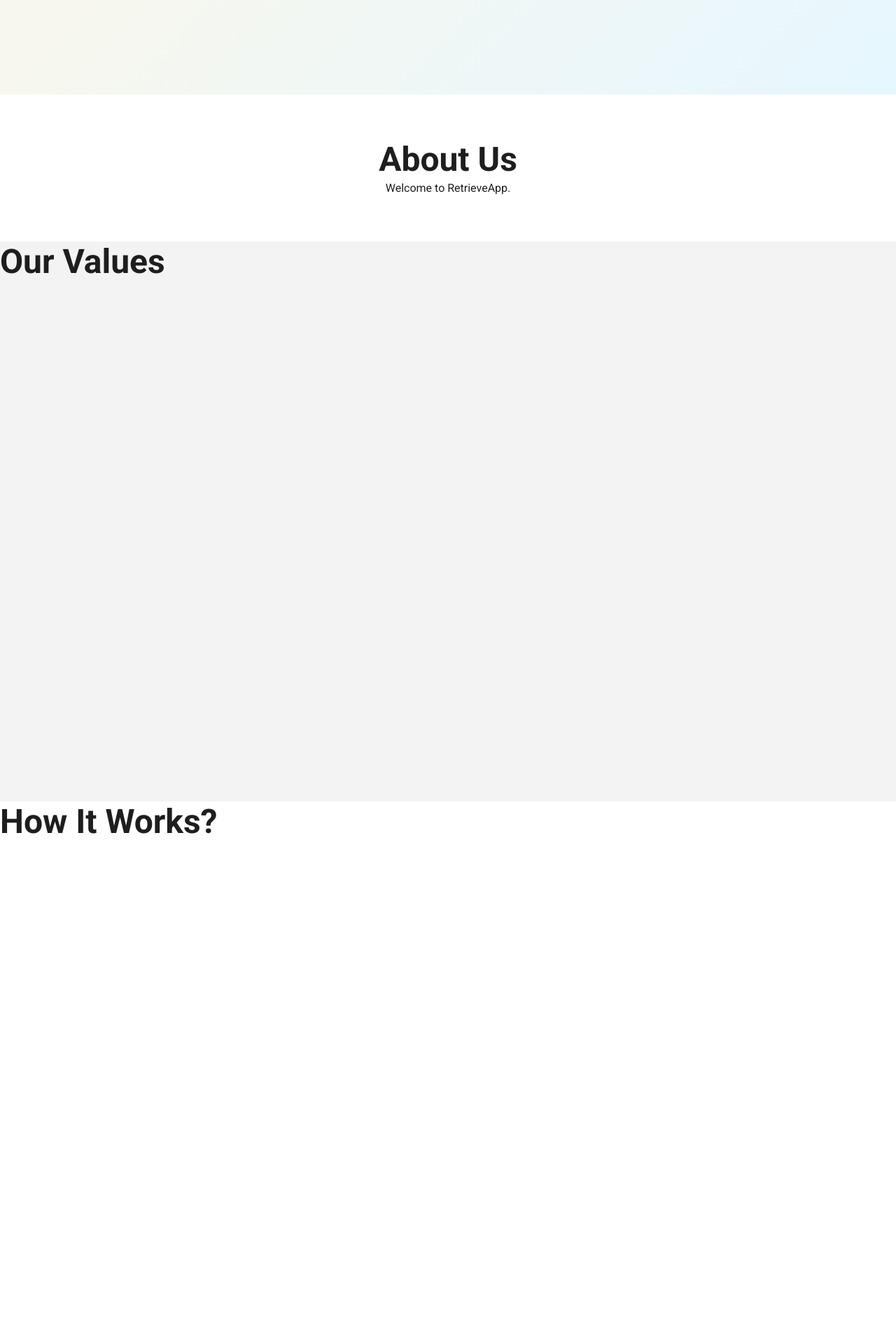
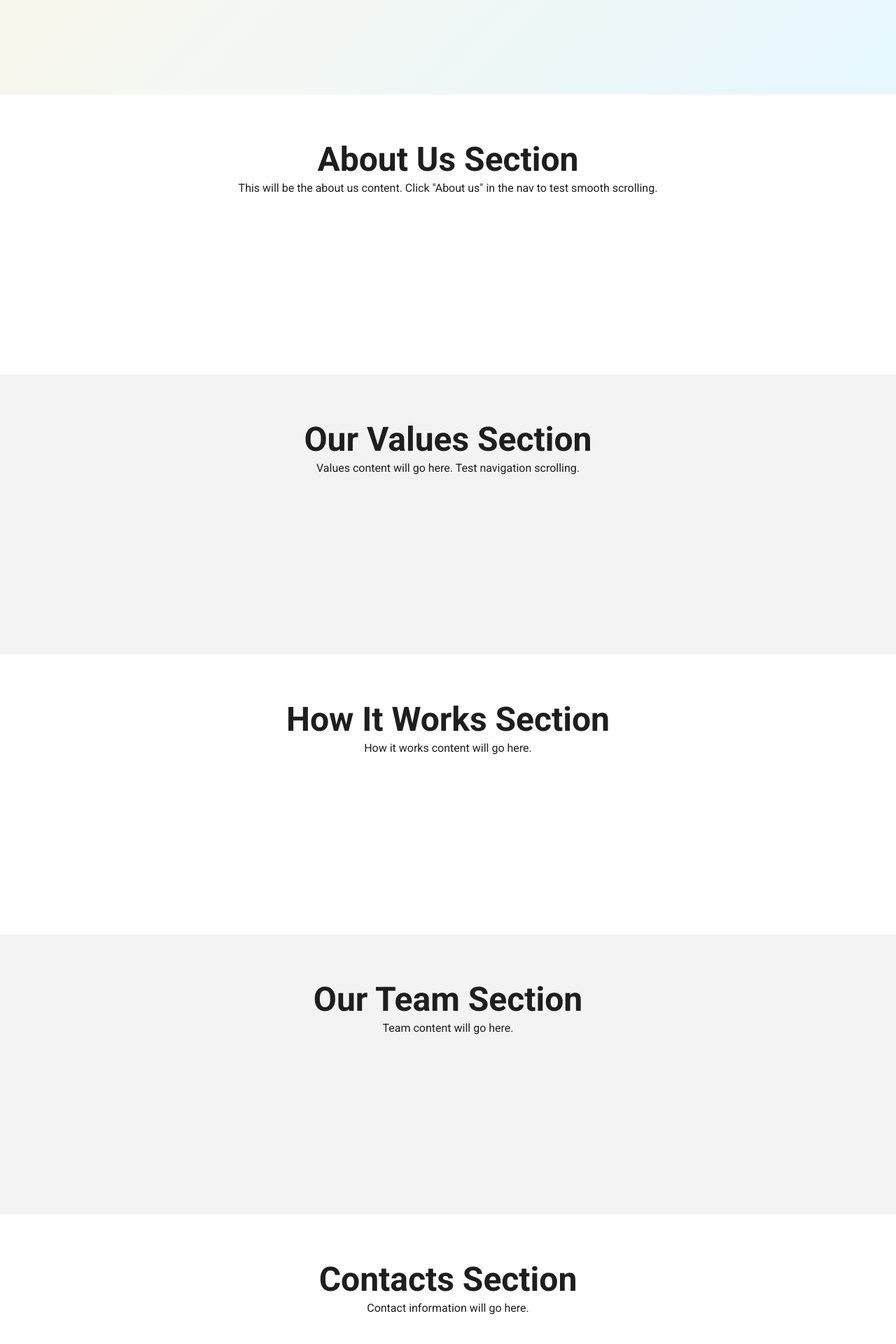
Before and after one commit to Code-the-Dream-School/jj-practicum-team-6-front, a React (Vite) app: page / in a window 1280 px wide. Shown: the part 640-2560 px from the top of the page at 70% size. Built offline with nearby package versions, Linux system fonts and the light colour scheme; no server answers; a web font is replaced by a local one.

Commit message:
added footer section and adjusted some css code for header, footer, and herosection part

```diff
--- a/src/App.jsx
+++ b/src/App.jsx
@@ -3,6 +3,7 @@
 import Header from "./components/layout/Header";
 import HeroSection from "./components/layout/HeroSection";
 import "./App.css";
+import Footer from "./components/layout/Footer";
 
 const URL = "http://localhost:8000/api/v1/";
 
@@ -80,8 +81,8 @@
       {/* <main>
         <HeroSection /> */}
 
-        {/* /* Temporary welcome section */ }
-        {/* <section
+      {/* /* Temporary welcome section */}
+      {/* <section
           style={{
             padding: "var(--space-2xl)",
             backgroundColor: "var(--color-white)",
@@ -102,8 +103,8 @@
           </p>
         </section> */}
 
-        {/* /* Test sticky header content */ }
-        {/* <section
+      {/* /* Test sticky header content */}
+      {/* <section
           style={{
             height: "100vh",
             padding: "var(--space-xl)",
@@ -126,66 +127,77 @@
       <main>
         <HeroSection />
 
-        {/* About Us Section */}
         <section
           id="about"
           style={{
             padding: "var(--space-2xl)",
             backgroundColor: "var(--color-white)",
             textAlign: "center",
+            minHeight: "50vh",
           }}
         >
-          <h2 className="text-h2">About Us</h2>
-          <p
-            className="text-body"
-            style={{
-              marginTop: "var(--space-md)",
-              maxWidth: "600px",
-              margin: "0 auto",
-            }}
-          >
-            Welcome to RetrieveApp.
+          <h2 className="text-h2">About Us Section</h2>
+          <p className="text-body">
+            This will be the about us content. Click "About us" in the nav to
+            test smooth scrolling.
           </p>
         </section>
 
-        {/* Our Values Section */}
         <section
           id="values"
           style={{
-            height: "100vh",
+            padding: "var(--space-2xl)",
             backgroundColor: "var(--color-background)",
+            textAlign: "center",
+            minHeight: "50vh",
           }}
         >
-          <h2 className="text-h2">Our Values</h2>
+          <h2 className="text-h2">Our Values Section</h2>
+          <p className="text-body">
+            Values content will go here. Test navigation scrolling.
+          </p>
         </section>
 
-        {/* How it works Section */}
         <section
           id="how-it-works"
-          style={{ height: "100vh", backgroundColor: "var(--color-white)" }}
+          style={{
+            padding: "var(--space-2xl)",
+            backgroundColor: "var(--color-white)",
+            textAlign: "center",
+            minHeight: "50vh",
+          }}
         >
-          <h2 className="text-h2">How It Works?</h2>
+          <h2 className="text-h2">How It Works Section</h2>
+          <p className="text-body">How it works content will go here.</p>
         </section>
 
-        {/* Our Team Section */}
         <section
           id="team"
           style={{
-            height: "100vh",
+            padding: "var(--space-2xl)",
             backgroundColor: "var(--color-background)",
+            textAlign: "center",
+            minHeight: "50vh",
           }}
         >
-          <h2 className="text-h2">Our Team</h2>
+          <h2 className="text-h2">Our Team Section</h2>
+          <p className="text-body">Team content will go here.</p>
         </section>
 
-        {/* Contacts Section */}
         <section
           id="contacts"
-          style={{ height: "100vh", backgroundColor: "var(--color-white)" }}
+          style={{
+            padding: "var(--space-2xl)",
+            backgroundColor: "var(--color-white)",
+            textAlign: "center",
+            minHeight: "50vh",
+          }}
         >
-          <h2 className="text-h2">Contact Us</h2>
+          <h2 className="text-h2">Contacts Section</h2>
+          <p className="text-body">Contact information will go here.</p>
         </section>
       </main>
+      <Footer />
     </div>
   );
 }
--- a/src/components/buttons/PrimaryButton.jsx
+++ b/src/components/buttons/PrimaryButton.jsx
@@ -1,34 +1,36 @@
-import React from 'react';
-import styles from './PrimaryButton.module.css';
+import React from "react";
+import styles from "./PrimaryButton.module.css";
 
 const PrimaryButton = ({
   children,
-  variant = 'primary',
-  size = 'medium',
+  variant = "primary",
+  size = "medium",
   disabled = false,
   onClick,
-  type = 'button',
-  className = '',
+  type = "button",
+  className = "",
   ...props
 }) => {
   const buttonClasses = [
     styles.button,
     styles[variant],
     styles[size],
-    className
-  ].filter(Boolean).join(' ');
+    className,
+  ]
+    .filter(Boolean)
+    .join(" ");
 
   return (
     <button
       type={type}
       className={buttonClasses}
-      disabled = {disabled}
+      disabled={disabled}
       onClick={onClick}
       {...props}
-      >
-        {children}
-      </button>
-      );
+    >
+      {children}
+    </button>
+  );
 };
 
 export default PrimaryButton;
--- a/src/components/buttons/PrimaryButton.module.css
+++ b/src/components/buttons/PrimaryButton.module.css
@@ -1,5 +1,5 @@
 .button {
-  font-family: 'Roboto', sans-serif;
+  font-family: "Roboto", sans-serif;
   font-weight: 500;
   border: none;
   border-radius: var(--radius-md);
--- a/src/components/layout/Footer.jsx
+++ b/src/components/layout/Footer.jsx
@@ -0,0 +1,32 @@
+import React from "react";
+import styles from "./Footer.module.css";
+
+const Footer = () => {
+  return (
+    <footer className={styles.footer}>
+      <div className={styles.container}>
+        {/* Logo part from the UI desgin*/}
+        <div className={styles.logo}>RetrieveApp</div>
+
+        <div className={styles.contactInfo}>
+          <p className={styles.contactText}>Got questions?</p>
+          <p className={styles.contactDetails}>
+            We've got answers →
+            <a
+              href="mailto:emailaddress@gmail.com"
+              className={styles.emailLink}
+            >
+              emailaddress@gmail.com
+            </a>
+          </p>
+        </div>
+
+        <div className={styles.copyright}>
+          <p>© 2025 RetrieveApp. All Rights Reserved.</p>
+        </div>
+      </div>
+    </footer>
+  );
+};
+
+export default Footer;
--- a/src/components/layout/Footer.module.css
+++ b/src/components/layout/Footer.module.css
@@ -0,0 +1,108 @@
+.footer {
+  background-color: var(--color-background);
+  padding: var(--space-2xl) 0 var(--space-lg) 0;
+  margin-top: auto;
+}
+
+.container {
+  max-width: var(--container-xl);
+  margin: 0 auto;
+  padding: 0 var(--space-lg);
+  display: flex;
+  flex-direction: column;
+  align-items: center;
+  gap: var(--space-lg);
+  text-align: center;
+}
+
+.logo {
+  font-family: 'Merriweather', serif;
+  font-size: 24px;
+  font-weight: 700;
+  color: var(--color-secondary);
+  cursor: pointer;
+  transition: var(--transition);
+}
+
+.logo:hover {
+  color: var(--color-primary);
+}
+
+.contactInfo {
+  display: flex;
+  flex-direction: column;
+  gap: var(--space-sm);
+  align-items: center;
+}
+
+.contactText {
+  font-family: 'Roboto', sans-serif;
+  font-size: 16px;
+  font-weight: 500;
+  color: var(--color-secondary);
+  margin: 0;
+}
+
+.contactDetails {
+  font-family: 'Roboto', sans-serif;
+  font-size: 14px;
+  font-weight: 400;
+  color: var(--color-text);
+  margin: 0;
+  display: flex;
+  align-items: center;
+  justify-content: center;
+  gap: var(--space-sm);
+  flex-wrap: wrap;
+}
+
+.emailLink {
+  background-color: var(--color-secondary);
+  color: var(--color-white);
+  padding: var(--space-xs) var(--space-md);
+  border-radius: 20px;
+  text-decoration: none;
+  font-size: 12px;
+  font-weight: 500;
+  transition: var(--transition);
+}
+
+.emailLink:hover {
+  background-color: var(--color-primary);
+  transform: translateY(-1px);
+}
+
+.emailLink:focus {
+  outline: 2px solid var(--color-primary);
+  outline-offset: 2px;
+}
+
+.copyright {
+  border-top: 1px solid #d1d5db;
+  padding-top: var(--space-lg);
+  width: 100%;
+}
+
+.copyright p {
+  font-family: 'Roboto', sans-serif;
+  font-size: 12px;
+  font-weight: 400;
+  color: var(--color-text);
+  margin: 0;
+}
+
+/* Responsive */
+@media (max-width: 768px) {
+  .container {
+    padding: 0 var(--space-md);
+  }
+
+  .contactDetails {
+    flex-direction: column;
+    gap: var(--space-xs);
+  }
+
+  .footer {
+    padding: var(--space-xl) 0 var(--space-lg) 0;
+  }
+}
--- a/src/components/layout/HeroSection.module.css
+++ b/src/components/layout/HeroSection.module.css
@@ -1,5 +1,5 @@
 .heroSection {
-  background: linear-gradient(135deg, #FFF7E6 0%, #E6F7FF 100%);
+  background: linear-gradient(135deg, #fff7e6 0%, #e6f7ff 100%);
   padding: var(--space-2xl) 0;
   min-height: 80vh;
   display: flex;
@@ -24,7 +24,7 @@
 }
 
 .heroTitle {
-  font-family: 'Merriweather', serif;
+  font-family: "Merriweather", serif;
   font-size: 56px;
   font-weight: 700;
   line-height: 1.1;
@@ -33,7 +33,7 @@
 }
 
 .heroSubtitle {
-  font-family: 'Merriweather', serif;
+  font-family: "Merriweather", serif;
   font-size: 56px;
   font-weight: 700;
   line-height: 1.1;
@@ -47,7 +47,7 @@
 }
 
 .heroDescription {
-  font-family: 'Roboto', sans-serif;
+  font-family: "Roboto", sans-serif;
   font-size: 18px;
   font-weight: 400;
   color: var(--color-text);
@@ -63,7 +63,9 @@
   animation: bounce 2s infinite;
 }
 
-/*   can include if get approval from the frontend team for this feature @keyframes bounce {
+/*  can include if get approval from the frontend team for this feature
+
+@keyframes bounce {
   0%, 20%, 50%, 80%, 100% {
     transform: translateY(0);
   }
--- a/src/index.css
+++ b/src/index.css
@@ -1,14 +1,11 @@
-/* root styling guide based on style guide provided*/
-
-/* Design System Variables */
 :root {
   /* Colors from style guide */
-  --color-primary: #E66240;      /* Orange */
-  --color-success: #7FD96C;      /* Green */
-  --color-secondary: #1E1E1E;    /* Black */
-  --color-text: #6F7273;         /* Grey */
-  --color-background: #F3F3F3;   /* Light Grey */
-  --color-white: #FFFFFF;
+  --color-primary: #e66240; /* Orange */
+  --color-success: #7fd96c; /* Green */
+  --color-secondary: #1e1e1e; /* Black */
+  --color-text: #6f7273; /* Grey */
+  --color-background: #f3f3f3; /* Light Grey */
+  --color-white: #ffffff;
 
   /* Border Radius - 14px as per style guide */
   --radius-sm: 8px;
@@ -31,7 +28,8 @@
 
   /* Shadows */
   --shadow-sm: 0 1px 2px 0 rgba(0, 0, 0, 0.05);
-  --shadow-md: 0 4px 6px -1px rgba(0, 0, 0, 0.1), 0 2px 4px -1px rgba(0, 0, 0, 0.06);
+  --shadow-md: 0 4px 6px -1px rgba(0, 0, 0, 0.1),
+    0 2px 4px -1px rgba(0, 0, 0, 0.06);
 
   /* Transitions */
   --transition: all 0.2s ease-in-out;
@@ -50,7 +48,7 @@
 }
 
 body {
-  font-family: 'Roboto', sans-serif;
+  font-family: "Roboto", sans-serif;
   font-weight: 400;
   color: var(--color-secondary);
   background-color: var(--color-white);
@@ -60,28 +58,28 @@
 
 /* Typography Classes - Following style guide */
 .text-h1 {
-  font-family: 'Merriweather', serif;
+  font-family: "Merriweather", serif;
   font-size: 56px;
   font-weight: 700;
   line-height: 1.1;
 }
 
 .text-h2 {
-  font-family: 'Roboto', sans-serif;
+  font-family: "Roboto", sans-serif;
   font-size: 48px;
   font-weight: 700;
   line-height: 1.2;
 }
 
 .text-h3 {
-  font-family: 'Roboto', sans-serif;
+  font-family: "Roboto", sans-serif;
   font-size: 32px;
   font-weight: 700;
   line-height: 1.3;
 }
 
 .text-body {
-  font-family: 'Roboto', sans-serif;
+  font-family: "Roboto", sans-serif;
   font-size: 16px;
   font-weight: 400;
   line-height: 1.5;
@@ -95,7 +93,9 @@
   background: none;
 }
 
-input, textarea, select {
+input,
+textarea,
+select {
   font-family: inherit;
 }
 
@@ -131,3 +131,7 @@
 html {
   scroll-behavior: smooth;
 }
+
+[id] {
+  scroll-margin-top: 100px; /* adjusted because of sticky header height */
+}
```
Also changed, not shown: src/components/layout/Header.module.css (+5 -5 lines), src/components/layout/HeroSection.jsx (+6 -4 lines), src/pages/NotFound.jsx (+5 -3 lines).
